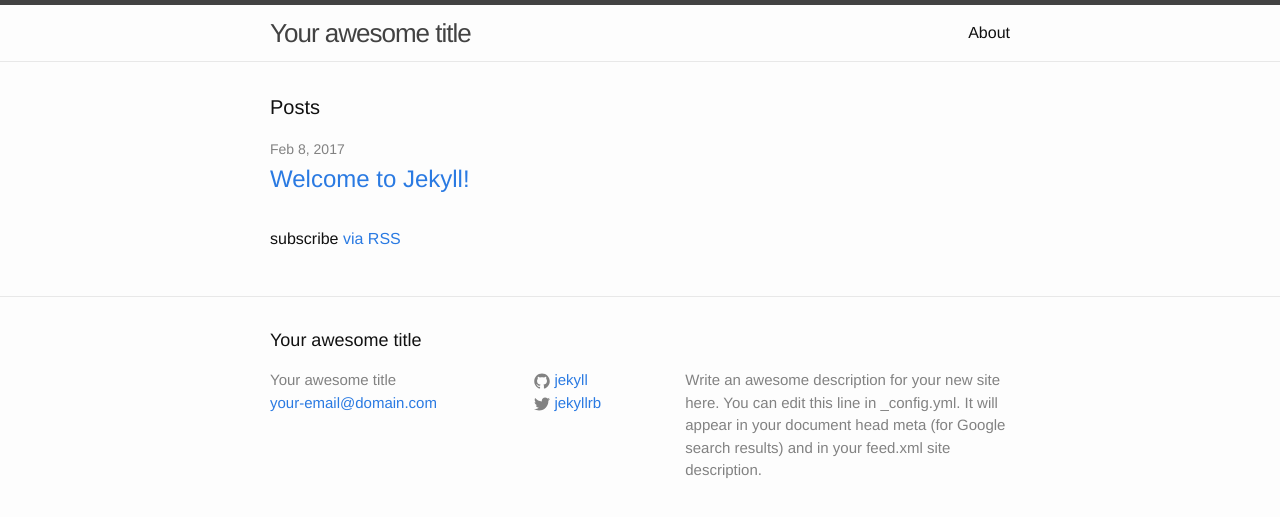
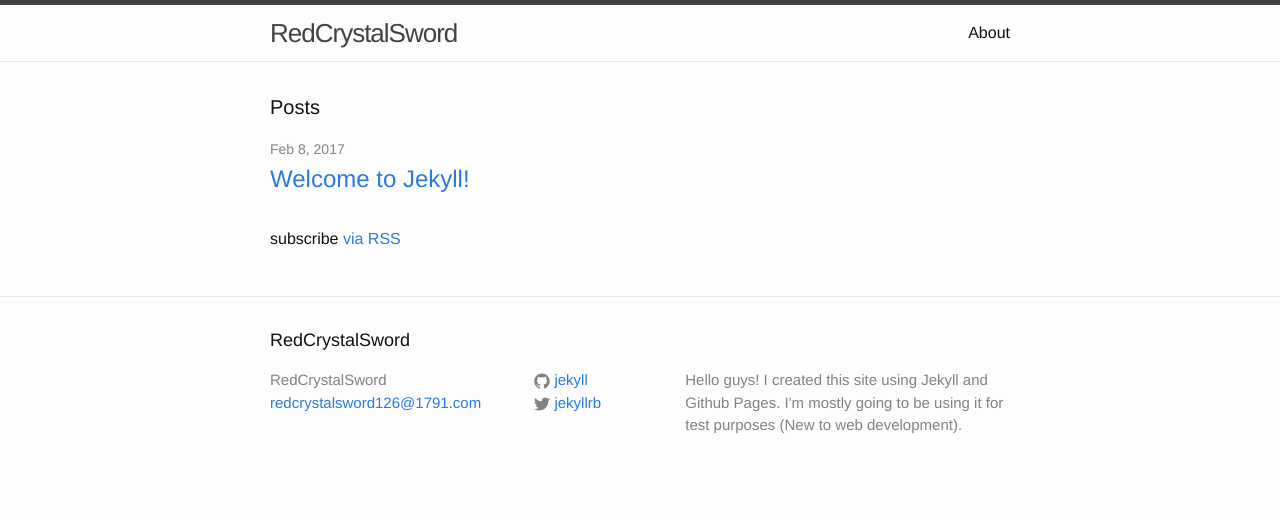
Before and after one commit to RedCrystalSword/RedCrystalSword.github.io, a Jekyll site: the page built from index.html, in a window 1280 px wide. Shown: the top 517 px of the page. Built offline with Jekyll 4.4.1, drawn with Linux system fonts in a browser that asks for light colours.

Commit message:
Update _config.yml

```diff
--- a/_config.yml
+++ b/_config.yml
@@ -6,14 +6,13 @@
 # 'jekyll serve'. If you change this file, please restart the server process.
 
 # Site settings
-title: Your awesome title
-email: your-email@domain.com
+title: RedCrystalSword
+email: redcrystalsword126@1791.com
 description: > # this means to ignore newlines until "baseurl:"
-  Write an awesome description for your new site here. You can edit this
-  line in _config.yml. It will appear in your document head meta (for
-  Google search results) and in your feed.xml site description.
-baseurl: "" # the subpath of your site, e.g. /blog
-url: "http://yourdomain.com" # the base hostname & protocol for your site
+  Hello guys! I created this site using Jekyll and Github Pages. I'm mostly going to be using it for test purposes
+  (New to web development).
+baseurl: "/home" # the subpath of your site, e.g. /blog
+url: "http://redcrystalsword.com" # the base hostname & protocol for your site
 twitter_username: jekyllrb
 github_username:  jekyll
 
```
